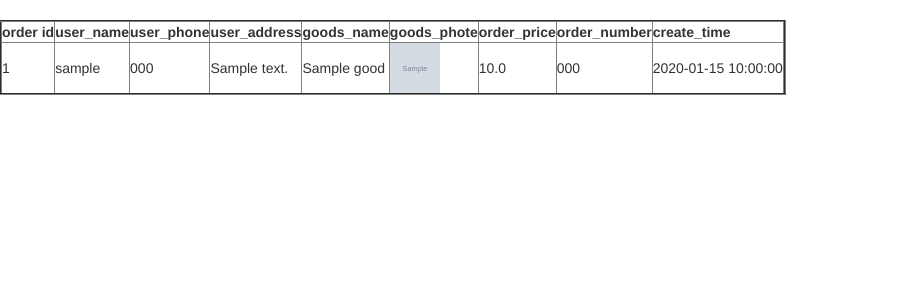
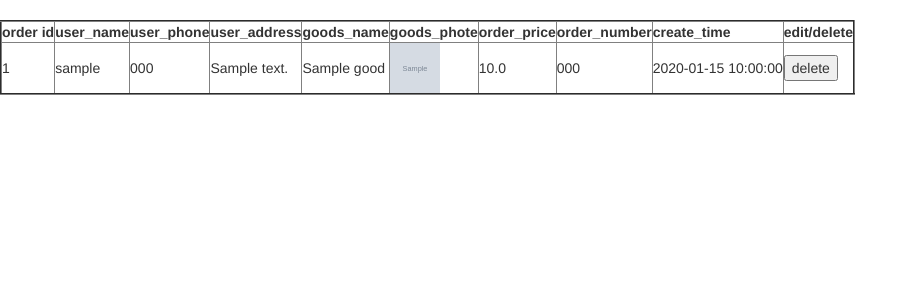
Before and after one commit to Darian-wang/purchasing, a Django app: page /orders/ in a window 1280 px wide. Shown: the part 52-352 px from the top of the page, without its empty margins (0-918 px from the left). Run offline with Django 3.2, Linux system fonts and the light colour scheme; tables that the repository leaves empty hold one stand-in row (values such as "Sample post"); grey boxes marked "Sample" are stand-in pictures.

Commit message:
add order delete function

```diff
--- a/orders/templates/order_list.html
+++ b/orders/templates/order_list.html
@@ -2,6 +2,8 @@
 {% load static %}
 
 {% block results%}
+
+    {% if orders%}
     <table border="2">
         <tr>
             <th>order id</th>
@@ -13,6 +15,7 @@
             <th>order_price</th>
             <th>order_number</th>
             <th>create_time</th>
+            <th>edit/delete</th>
         </tr>
         {% for order in orders%}
         <tr>
@@ -25,8 +28,12 @@
             <td>{{order.order_price}}</td>
             <td>{{order.order_number}}</td>
             <td>{{order.create_time|date:'Y-m-d H:i:s'}}</td>
-            <td>{{order.goods_category.categories_name}}</td>
+            <td><form action="{% url 'orders:delete_order'%}?order_id={{order.id}}", method="post"><button>delete</button></form></td>
+        </tr>
         {%endfor%}
-        </tr>
     </table>
+    {% else %}
+    当前没有订单
+    {% endif %}
+
 {% endblock %}
--- a/orders/urls.py
+++ b/orders/urls.py
@@ -1,9 +1,10 @@
 from django.urls import path
-from .views import add_order, order_list
+from .views import add_order, order_list, delete_order
 
 app_name = 'orders'
 
 urlpatterns = [
     path('', order_list, name='order_list'),
     path('add_order/', add_order, name='add_order'),
+    path('delete_order/', delete_order, name='delete_order'),
 ]
--- a/orders/views.py
+++ b/orders/views.py
@@ -8,6 +8,13 @@ import time
 def order_list(request):
     orders = Order.objects.all()
     return render(request, 'order_list.html', context={'orders': orders})
+
+
+def delete_order(request):
+    order_id = request.GET.get('order_id')
+    orders = Order.objects.get(pk=order_id)
+    orders.delete()
+    return redirect(reverse('orders:order_list'))
 
 
 def add_order(request):
```
